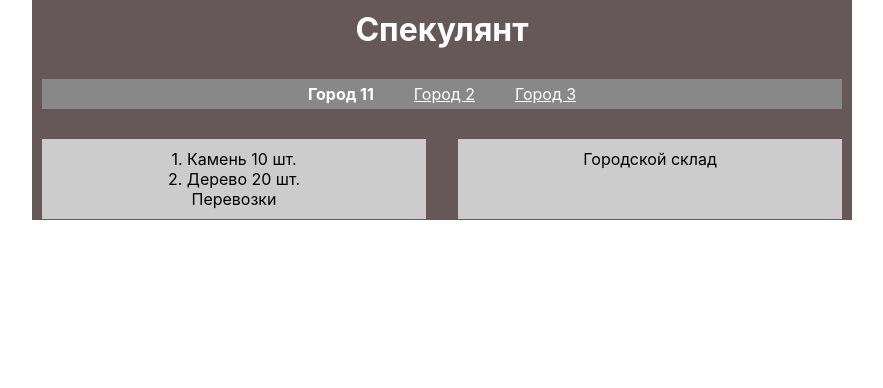
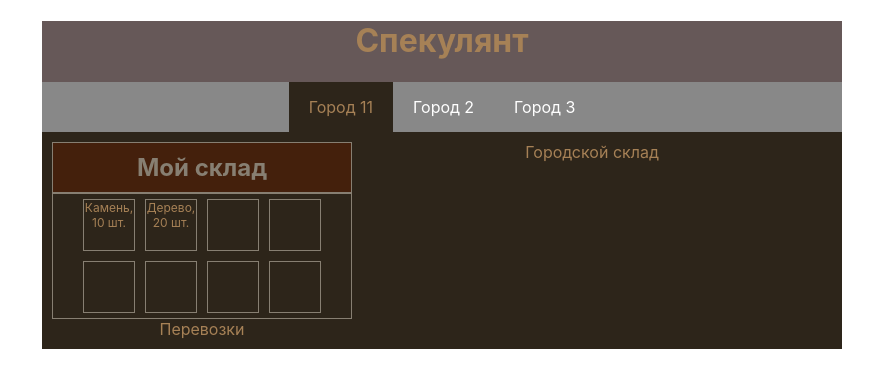
Before and after one commit to d3zm0nd/react-game2, a React (Create React App) app: page / in a window 1280 px wide. Shown: the top 388 px of the page, without its empty margins (198-1081 px from the left). Built offline with nearby package versions, Linux system fonts and the light colour scheme.

Commit message:
lesson 4

```diff
--- a/src/components/App/App.scss
+++ b/src/components/App/App.scss
@@ -1,29 +1,29 @@
 .app {
   margin: 0 auto;
-  padding: 10px;
   text-align: center;
 
   width: 800px;
-  height: 200px;
 
   background: #665858;
 
   .app-name {
-    color: white;
     text-align: center;
     padding: 0;
-    margin: 0;
-    margin-bottom: 30px;
+    margin-bottom: 0 0 30px;
   }
 
   .content {
     display: flex;
     justify-content: space-between;
+    padding: 10px;
+    background: #2d251a;
 
     .column {
-      width: 48%;
-      background: #ccc;
-      padding: 10px 0;
+      width: 300px;
+
+      &:last-child {
+        width: 480px;
+      }
     }
   }
 }
--- a/src/components/Cities/Cities.scss
+++ b/src/components/Cities/Cities.scss
@@ -1,17 +1,16 @@
 .cities-list {
   text-align: center;
-
   background: #888;
-  margin-bottom: 30px;
 
   .city {
     color: white;
     display: inline-block;
-    padding: 5px 20px;
+    padding: 15px 20px;
+    text-decoration: none;
 
     &.active {
-      font-weight: 700;
-      text-decoration: none;
+      color: #a68156;
+      background: #2d251a;
     }
   }
 }
--- a/src/components/Storage/Storage.css
+++ /dev/null
@@ -1,38 +0,0 @@
-.App {
-  text-align: center;
-}
-
-.App-logo {
-  height: 40vmin;
-  pointer-events: none;
-}
-
-@media (prefers-reduced-motion: no-preference) {
-  .App-logo {
-    animation: App-logo-spin infinite 20s linear;
-  }
-}
-
-.App-header {
-  background-color: #282c34;
-  min-height: 100vh;
-  display: flex;
-  flex-direction: column;
-  align-items: center;
-  justify-content: center;
-  font-size: calc(10px + 2vmin);
-  color: white;
-}
-
-.App-link {
-  color: #61dafb;
-}
-
-@keyframes App-logo-spin {
-  from {
-    transform: rotate(0deg);
-  }
-  to {
-    transform: rotate(360deg);
-  }
-}
--- a/src/components/Storage/Storage.js
+++ b/src/components/Storage/Storage.js
@@ -1,18 +1,39 @@
-import './Storage.css';
+import './Storage.scss';
 
 function Storage(props) {
+
   const findGoodById = (id) => {
     return props.goods.find((item) => {
       return item.id === id;
     }).title;
   }
+
+  const getEmptyCells = (count) => {
+    if (count < 8) {
+      return Array(8-count).fill().map(() => {
+        return (
+          <li className='good-item'></li>
+        )
+      })
+    }
+  }
+
   return (
     <div>
-      {props.storage.map((item) => {
-        return (
-          <span>{item.id}. {findGoodById(item.id)} {item.qty} шт.<br/></span>
-        )
-      })}
+      <h2 className="title">Мой склад</h2>
+
+      <div className="panel">
+        <ul className="goods">
+          {props.storage.map((item) => {
+            return (
+              <li className="good-item">
+                {findGoodById(item.id)}, {item.qty} шт.</li>
+            )
+          })}
+
+          {getEmptyCells(props.storage.length)}
+        </ul>
+      </div>
     </div>
   );
 }
--- /dev/null
+++ b/src/components/Storage/Storage.scss
@@ -0,0 +1,28 @@
+.title {
+    background: #44200c;
+    border: 1px solid #877f72;
+    padding: 10px;
+    margin: 0;
+    color: #877f72;
+}
+
+.panel {
+    border: 1px solid #877f72;
+}
+
+.goods {
+    display: inline-block;
+    padding: 0;
+    margin: 0;
+
+    .good-item {
+        display: inline-block;
+        width: 50px;
+        height: 50px;
+        border: 1px solid #877f72;
+        margin: 5px;
+        vertical-align: top;
+
+        font-size: 12px;
+    }
+}
--- a/src/index.scss
+++ b/src/index.scss
@@ -1,6 +1,7 @@
 body {
   margin: 0;
   padding: 0;
+  color: #a68156;
   font-family: -apple-system, BlinkMacSystemFont, "Segoe UI", "Roboto", "Oxygen", "Ubuntu", "Cantarell", "Fira Sans",
     "Droid Sans", "Helvetica Neue", sans-serif;
 }
```
